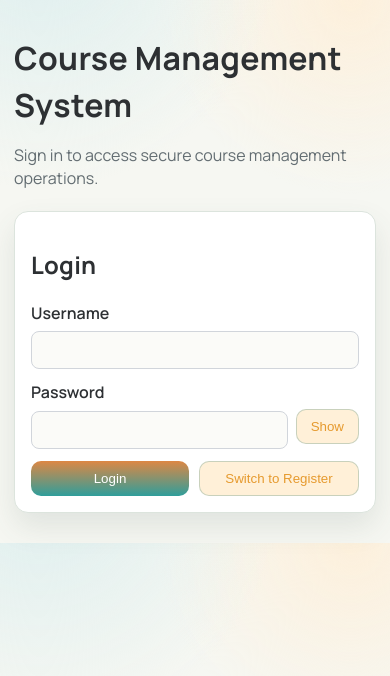
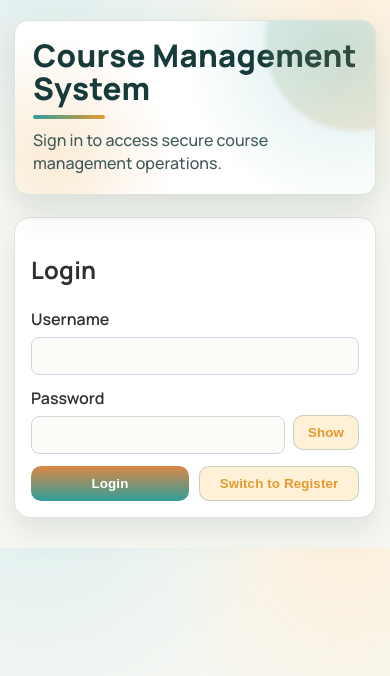
Before and after one commit to Lohi2209/course, a React (Vite) app in the folder frontend/: page / in a window 390 px wide. Shown: the top 676 px of the page. Built offline with nearby package versions, Linux system fonts and the light colour scheme; no server answers.

Commit message:
Refine professional UI visual polish

```diff
--- a/frontend/src/styles.css
+++ b/frontend/src/styles.css
@@ -2274,3 +2274,218 @@ body .material-link {
     padding: 18px;
   }
 }
+
+/* Professional Visual Upgrade */
+body .container {
+  max-width: 1140px;
+  padding-top: 20px;
+}
+
+body .container > header {
+  background:
+    radial-gradient(circle at 90% 20%, rgba(47, 158, 155, 0.18), rgba(47, 158, 155, 0) 44%),
+    radial-gradient(circle at 10% 80%, rgba(230, 154, 46, 0.2), rgba(230, 154, 46, 0) 35%),
+    #ffffff;
+  border: 1px solid var(--border);
+  border-radius: 18px;
+  box-shadow: 0 14px 34px rgba(41, 70, 60, 0.14);
+  padding: 22px 24px;
+  margin-bottom: 22px;
+  position: relative;
+  overflow: hidden;
+}
+
+body .container > header::after {
+  content: '';
+  position: absolute;
+  right: -70px;
+  top: -70px;
+  width: 180px;
+  height: 180px;
+  border-radius: 50%;
+  background: linear-gradient(135deg, rgba(47, 158, 155, 0.16), rgba(230, 154, 46, 0.2));
+  filter: blur(2px);
+}
+
+body .container > header h1 {
+  margin: 0 0 6px;
+  font-size: clamp(1.8rem, 4vw, 2.7rem);
+  font-weight: 800;
+  line-height: 1.06;
+  letter-spacing: 0.01em;
+  color: #173b3a;
+  text-shadow: 0 1px 0 rgba(255, 255, 255, 0.7);
+}
+
+body .container > header h1::after {
+  content: '';
+  display: block;
+  width: 88px;
+  height: 5px;
+  border-radius: 999px;
+  margin-top: 10px;
+  background: linear-gradient(90deg, var(--primary) 0%, var(--secondary) 100%);
+}
+
+body .container > header p {
+  margin: 10px 0 0;
+  color: #405a5a;
+  font-weight: 500;
+}
+
+body .container > header p strong {
+  color: var(--primary-strong);
+  font-weight: 800;
+}
+
+body .nav-tabs {
+  background: rgba(255, 255, 255, 0.88);
+  border: 1px solid var(--border);
+  border-radius: 14px;
+  padding: 8px;
+  margin-bottom: 24px;
+  box-shadow: 0 8px 18px rgba(54, 74, 64, 0.08);
+}
+
+body .nav-tabs button {
+  border-radius: 10px;
+  border-bottom: none;
+  margin-bottom: 0;
+  font-weight: 700;
+}
+
+body .nav-tabs button.active {
+  background: linear-gradient(135deg, #d9f2f1 0%, #fff0d8 100%);
+  border: 1px solid #cce4db;
+  color: #1f6462;
+}
+
+body .nav-tabs button:hover {
+  background: #f2faf9;
+}
+
+body .course-form,
+body .assignment-form,
+body .assessment-form,
+body .submission-form,
+body .question-builder,
+body .course-card,
+body .result-card,
+body .material-card,
+body .summary-card,
+body .stat-card,
+body .users-section,
+body .chart-section,
+body .section,
+body .grades-table-section,
+body .profile-container,
+body .thread-panel,
+body .assignment-manager,
+body .assessment-manager,
+body .student-results,
+body .messaging-center {
+  border-radius: 16px;
+}
+
+body .course-card,
+body .assignment-card,
+body .assessment-card,
+body .result-card,
+body .material-card,
+body .stat-card,
+body .deadline-card,
+body .msg-row,
+body .attempt-item,
+body .submission-item {
+  transition: transform 0.2s ease, box-shadow 0.2s ease, border-color 0.2s ease;
+}
+
+body .course-card:hover,
+body .assignment-card:hover,
+body .assessment-card:hover,
+body .result-card:hover,
+body .material-card:hover,
+body .stat-card:hover,
+body .deadline-card:hover,
+body .msg-row:hover,
+body .attempt-item:hover,
+body .submission-item:hover {
+  transform: translateY(-3px);
+  box-shadow: 0 14px 30px rgba(51, 76, 68, 0.14);
+  border-color: #cdded8;
+}
+
+body button,
+body .btn {
+  font-weight: 700;
+  letter-spacing: 0.01em;
+}
+
+body .form-actions,
+body .assignment-actions,
+body .assessment-actions,
+body .card-actions,
+body .action-buttons {
+  gap: 10px;
+}
+
+body .stat-card {
+  background: linear-gradient(180deg, #ffffff 0%, #fcfffd 100%);
+}
+
+body .stat-card.alert {
+  background: linear-gradient(180deg, #fff9ee 0%, #fff3de 100%);
+  border-color: #f1d3a0;
+}
+
+body .users-table thead,
+body .grades-table th,
+body .enrollments-table th,
+body .approvals-table th,
+body .attendance-table th {
+  background: #f7fbf8;
+}
+
+body .materials-overlay,
+body .grading-panel-modal,
+body .submission-viewer-modal,
+body .modal-overlay {
+  backdrop-filter: blur(3px);
+}
+
+body .modal-content,
+body .materials-modal,
+body .thread-panel {
+  border-radius: 16px;
+}
+
+body .badge,
+body .status-badge,
+body .role-badge {
+  font-weight: 700;
+  letter-spacing: 0.02em;
+}
+
+body .loading::after {
+  border-top-color: var(--primary);
+}
+
+@media (max-width: 768px) {
+  body .container > header {
+    padding: 18px;
+    border-radius: 14px;
+  }
+
+  body .container > header h1 {
+    font-size: clamp(1.5rem, 8vw, 2rem);
+  }
+
+  body .container > header h1::after {
+    width: 72px;
+    height: 4px;
+  }
+
+  body .nav-tabs {
+    padding: 6px;
+  }
+}
```
